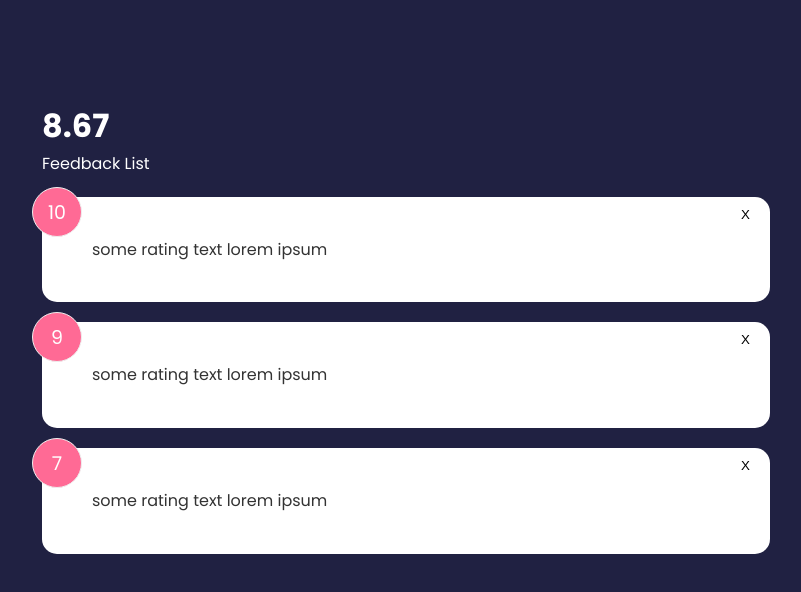
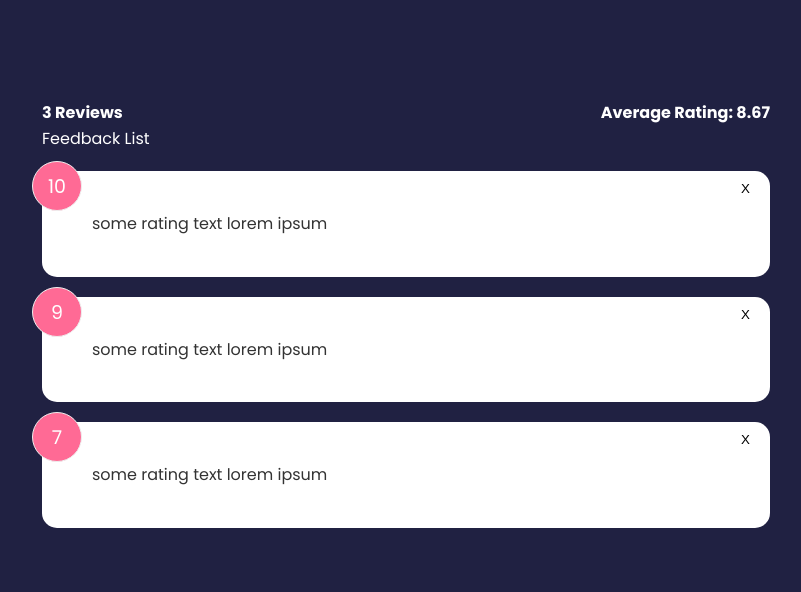
Before and after one commit to RichardMillerWimmer/my-svelte-project, a Svelte app: page / in a window 1280 px wide. Shown: the top 592 px of the page, without its empty margins (234-1035 px from the left). Built offline with nearby package versions, Linux system fonts and the light colour scheme.

Commit message:
feedbackstats

```diff
--- a/src/App.svelte
+++ b/src/App.svelte
@@ -1,5 +1,6 @@
 <script>
   import FeedbackList from "./components/FeedbackList.svelte";
+  import FeedbackStats from "./components/FeedbackStats.svelte";
 
   let feedback = [
     { id: 1, rating: 10, text: "some rating text lorem ipsum" },
@@ -10,6 +11,7 @@
   $: averageFull =
     feedback.reduce((acc, { rating }) => acc + rating, 0) / feedback.length;
   $: average = averageFull.toFixed(2);
+  $: count = feedback.length;
 
   const deleteFeebackItem = (event) => {
     console.log(event.detail);
@@ -18,7 +20,7 @@
 </script>
 
 <main class="container">
-  <h1>{average}</h1>
+  <FeedbackStats {count} {average} />
   <FeedbackList {feedback} on:delete-feedback-item={deleteFeebackItem} />
 </main>
 
--- /dev/null
+++ b/src/components/FeedbackStats.svelte
@@ -0,0 +1,17 @@
+<script>
+  export let count;
+  export let average;
+</script>
+
+<div class="feedback-stats">
+  <h4>{count} Reviews</h4>
+  <h4>Average Rating: {average}</h4>
+</div>
+
+<style>
+    .feedback-stats {
+        display: flex;
+        justify-content: space-between;
+        align-items: center;
+    }
+</style>
```
